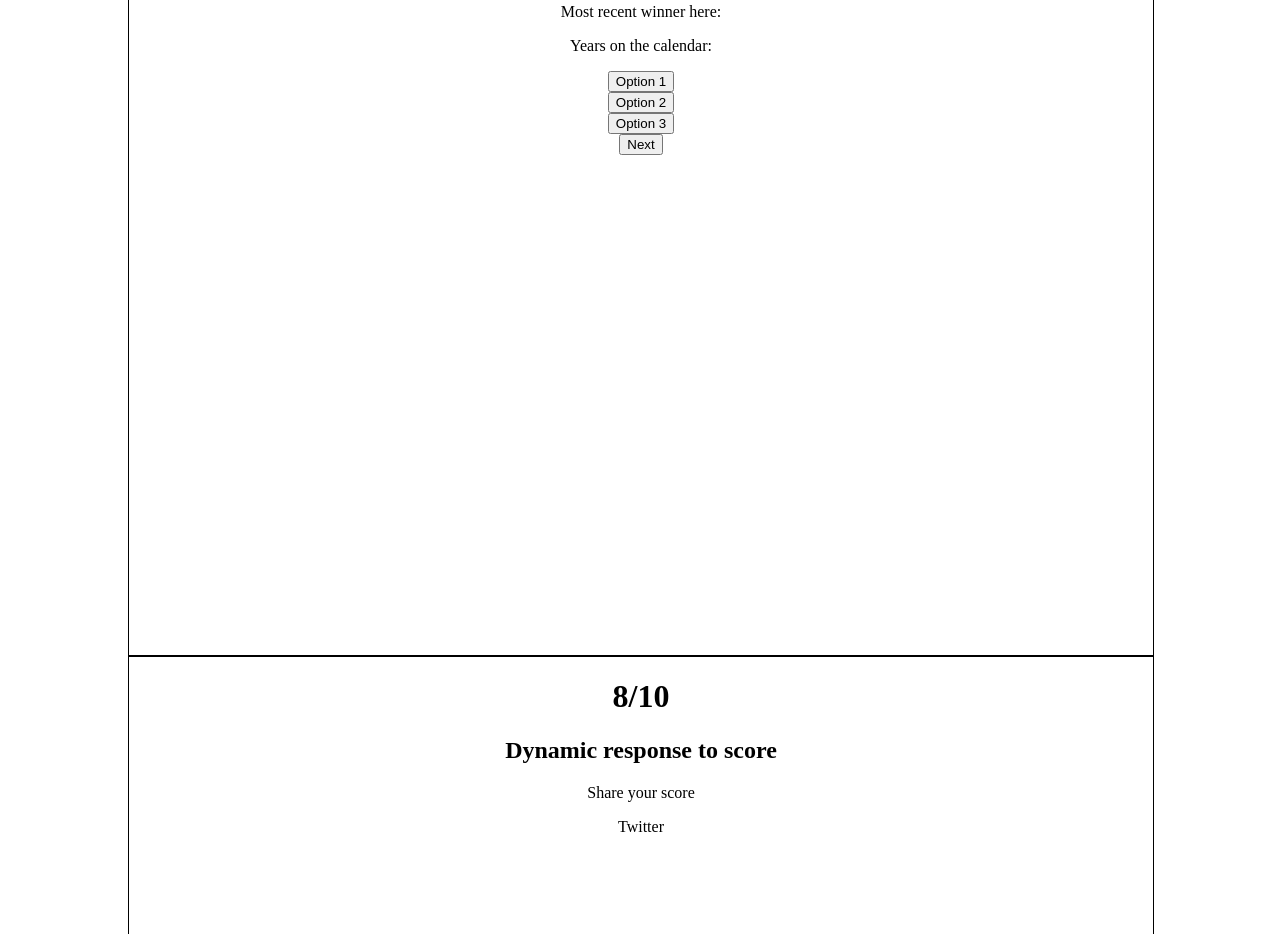
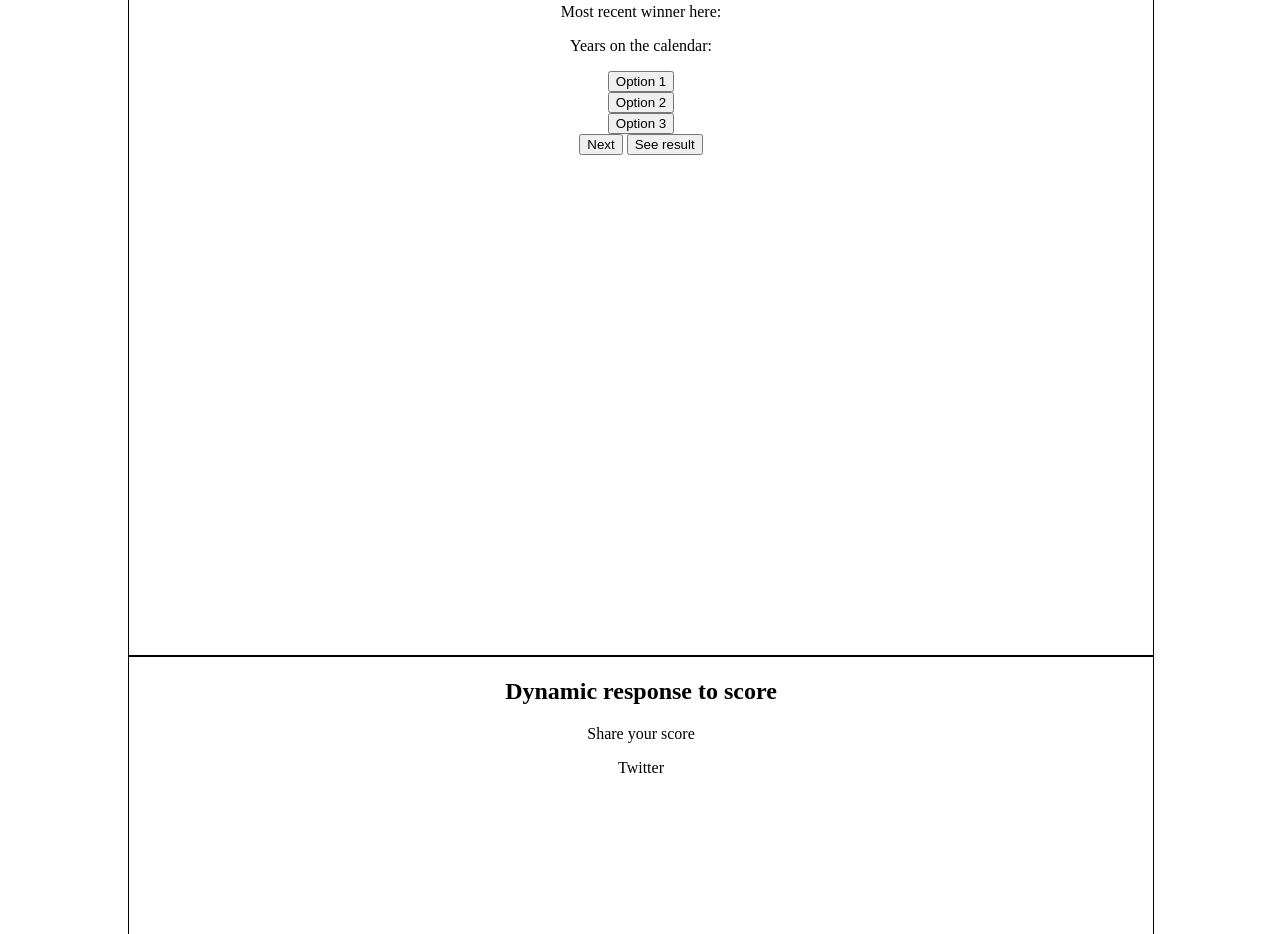
Before and after one commit to rubyspch/Track-Record-F1-Game, a plain HTML site: page index.html in a window 1280 px wide. Shown: the part 1551-2485 px from the top of the page. Drawn offline with Linux system fonts and the light colour scheme.

Commit message:
Update index.html
Add result button

```diff
--- a/index.html
+++ b/index.html
@@ -64,12 +64,13 @@
                     <button id="option-3" >Option 3</button><br>
                 </section>
 
-                <button>Next</button>
+                <button id="next">Next</button>
+                <button id="see-result">See result</button>
             </div>
 
             <div class="result">
 
-                <h1 id="score">8/10</h1>
+                <h1 id="score"></h1>
                 <h2 id="score-response">Dynamic response to score</h2>
                 <p>Share your score</p>
                 <p>Twitter</p>
```
